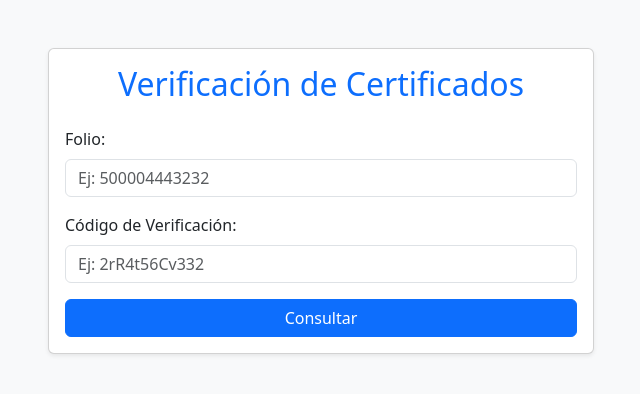
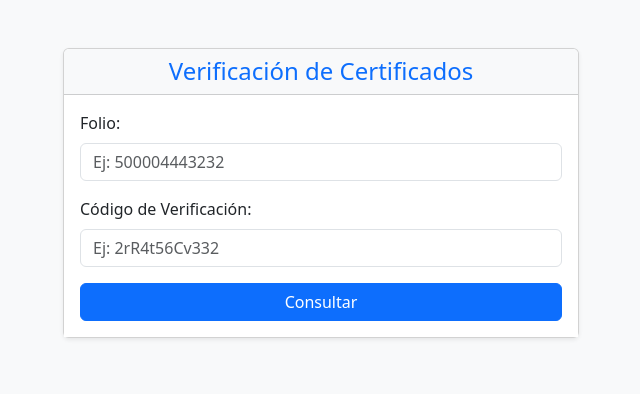
Before and after one commit to webverificador/Oficina-internet---Verificaci-n-de-Certificados, a Flask app: page / in a window 1280 px wide. Shown: the top 394 px of the page, without its empty margins (319-959 px from the left). Run offline with Flask 2, Linux system fonts and the light colour scheme.

Commit message:
Update index.html

```diff
--- a/templates/index.html
+++ b/templates/index.html
@@ -3,29 +3,53 @@
 <head>
   <meta charset="UTF-8">
   <title>Verificación de Certificados</title>
-    <link href="https://cdn.jsdelivr.net/npm/bootstrap@5.3.2/dist/css/bootstrap.min.css" rel="stylesheet">
+  <link href="https://cdn.jsdelivr.net/npm/bootstrap@5.3.2/dist/css/bootstrap.min.css"
+        rel="stylesheet">
 </head>
 <body class="bg-light">
   <div class="container my-5">
     <div class="row justify-content-center">
-        <div class="col-md-6">
+      <div class="col-md-6 mx-auto" style="max-width: 540px;">
         <div class="card shadow-sm">
-                <div class="card-body">
-                    <h2 class="text-center mb-4 text-primary">Verificación de Certificados</h2>
+          <!-- HEADER -->
+          <div class="card-header bg-light text-center">
+            <h4 class="mb-0 text-primary">Verificación de Certificados</h4>
+          </div>
+          <!-- BODY -->
+          <div class="card-body bg-white">
             <form method="POST">
-                        <div class="mb-3 text-start">
-                            <label class="form-label">Folio:</label>
-                            <input type="text" class="form-control" name="folio" placeholder="Ej: 500004443232" required>
+              <div class="mb-3">
+                <label for="folio" class="form-label">Folio:</label>
+                <input
+                  type="text"
+                  id="folio"
+                  name="folio"
+                  class="form-control"
+                  placeholder="Ej: 500004443232"
+                  required>
               </div>
-                        <div class="mb-3 text-start">
-                            <label class="form-label">Código de Verificación:</label>
-                            <input type="text" class="form-control" name="codigo" placeholder="Ej: 2rR4t56Cv332" required>
+              <div class="mb-3">
+                <label for="codigo" class="form-label">Código de Verificación:</label>
+                <input
+                  type="text"
+                  id="codigo"
+                  name="codigo"
+                  class="form-control"
+                  placeholder="Ej: 2rR4t56Cv332"
+                  required>
               </div>
-                        <button type="submit" class="btn btn-primary w-100">Consultar</button>
+              <button type="submit" class="btn btn-primary w-100">
+                Consultar
+              </button>
             </form>
             {% if certificado %}
-                    <p class="mt-4 text-success text-center">Certificado encontrado:</p>
-                    <iframe src="/ver/{{ certificado }}" width="100%" height="600px" style="border:1px solid #ccc;"></iframe>
+              <p class="mt-3 text-success text-center">Certificado encontrado:</p>
+              <iframe
+                src="/ver/{{ certificado }}"
+                width="100%"
+                height="500"
+                style="border:1px solid #ccc;">
+              </iframe>
             {% endif %}
           </div>
         </div>
```
Lines whose indentation alone changed are shown as unchanged.
